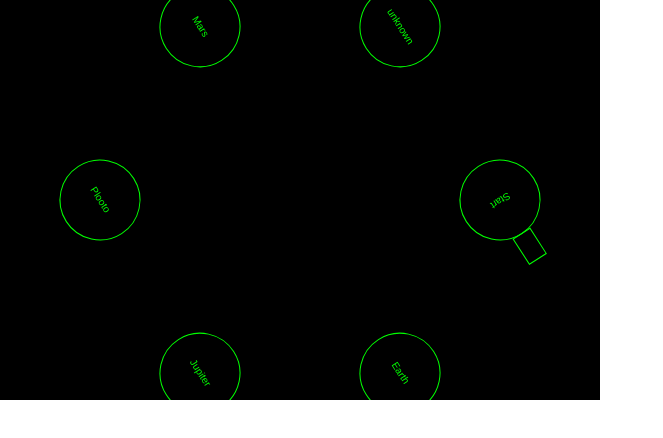
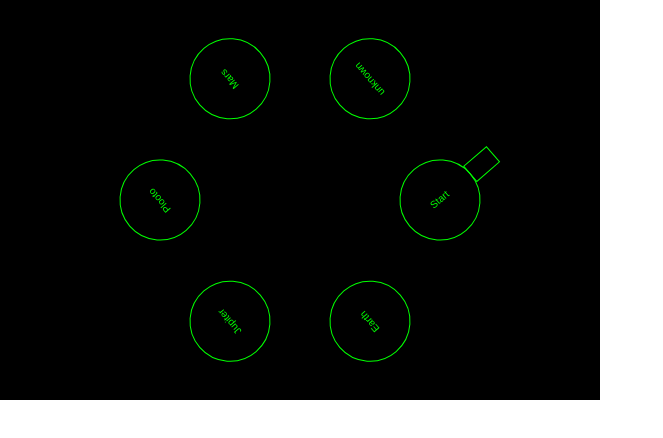
Before and after one commit to Bacher/beyond-gravity, a website: page index.html in a window 1280 px wide. Shown: the whole page, without its empty margins (0-663 px from the left). Drawn offline with nearby package versions, Linux system fonts and the light colour scheme.

Commit message:
model improvements

```diff
--- a/game.js
+++ b/game.js
@@ -5,61 +5,45 @@ var ctx = canvas.getContext('2d');
 var CANVAS_WIDTH = 600;
 var CANVAS_HEIGHT = 400;
 
+var SPACE_KEY = 32;
+
 var system = {
     spin: 0,
-    r: 200
+    r: 140
 };
 
-var player = {
-    state: 'onplanet',
-    onPlanet: 0,
-    landingSpin: 0,
-    force: {
-        x: 0,
-        y: 0
-    },
-    position: {
-        x: 0,
-        y: 0
-    }
-};
+var player = new Player();
 
 var planets = [
-    {
+    new Planet({
         spin: Math.PI / 2,
         position: 0,
-        radius: 40,
         name: 'Start'
-    },
-    {
+    }),
+    new Planet({
         spin: 0,
         position: Math.PI * 2 * 1 / 6,
-        radius: 40,
         name: 'Earth'
-    },
-    {
+    }),
+    new Planet({
         spin: 0,
         position: Math.PI * 2 * 2 / 6,
-        radius: 40,
         name: 'Jupiter'
-    },
-    {
+    }),
+    new Planet({
         spin: 0,
         position: Math.PI * 2 * 3 / 6,
-        radius: 40,
         name: 'Plooto'
-    },
-    {
+    }),
+    new Planet({
         spin: 0,
         position: Math.PI * 2 * 4 / 6,
-        radius: 40,
         name: 'Mars'
-    },
-    {
+    }),
+    new Planet({
         spin: 0,
-        position: Math.PI * 2 * 5 / 6,
-        radius: 40
-    }
+        position: Math.PI * 2 * 5 / 6
+    })
 ];
 
 function render() {
@@ -68,71 +52,28 @@ function render() {
     ctx.save();
 
     ctx.translate(CANVAS_WIDTH / 2, CANVAS_HEIGHT / 2);
-
-    ctx.lineWidth = 1;
-    ctx.strokeStyle = '#0F0';
-
-    ctx.fillStyle = '#0F0';
-    ctx.textAlign = 'center';
-    ctx.textBaseline = 'middle';
-
     //ctx.translate(0, system.r * 1.4);
-
     ctx.rotate(system.spin);
 
     planets.forEach(function(planet) {
-
-        var planetPosition = calcPlanetPosition(system.r, planet.position);
-
         ctx.save();
-
-        ctx.translate(planetPosition.x, planetPosition.y);
-
-        ctx.rotate(planet.spin);
-
-        ctx.beginPath();
-        ctx.arc(0, 0, planet.radius, 0, Math.PI * 2, false);
-        ctx.stroke();
-
-        ctx.rotate(-system.spin);
-        ctx.fillText(planet.name || 'unknown', 0, 0);
-
+        planet.draw();
         ctx.restore();
-
     });
 
-    if (player.state === 'onplanet') {
-        ctx.save();
-        var playerPlanet = planets[player.onPlanet];
-
-        var planetPosition = calcPlanetPosition(system.r, playerPlanet.position);
-
-        ctx.translate(planetPosition.x, planetPosition.y);
-        ctx.rotate(playerPlanet.spin + player.landingSpin);
-
-        ctx.translate(0, -playerPlanet.radius);
-
-        ctx.strokeRect(-10, -30, 20, 30);
-
-        ctx.restore();
-    } else if (player.state === 'flying') {
-
-        ctx.save();
-
-        ctx.translate(player.position.x, player.position.y);
-
-        ctx.strokeRect(-10, -15, 20, 30);
-
-        ctx.restore();
-    }
+    ctx.save();
+    player.draw();
+    ctx.restore();
 
     ctx.restore();
 
 }
 
 setInterval(function() {
-    planets.forEach(function(planet) {
-        planet.spin += 0.02;
+    planets.forEach(function(planet, i) {
+        if (player.state !== 'jumping' || player.onPlanet !== i) {
+            planet.spin += planet.spinSpeed;
+        }
     });
 
     if (player.state === 'flying') {
@@ -140,24 +81,47 @@ setInterval(function() {
 
         player.position.x += player.force.x;
         player.position.y += player.force.y;
+
+        var planetIndex;
+        if ((planetIndex = player.checkCollision(planets))) {
+
+            var planet = planets[planetIndex];
+            player.state = 'onplanet';
+            player.onPlanet = planetIndex;
+
+            player.landingSpin = Math.atan(player.force.y / player.force.x) - planet.spin;
+
+            console.log(player);
+        }
     }
 
     render();
 }, 100);
 
 document.addEventListener('keydown', function(e) {
-    if (e.which === 32) {
+    if (e.which === SPACE_KEY) {
         e.preventDefault();
 
-        var planet = planets[player.onPlanet];
-
-        player.force.x = 11 * Math.sin(planet.spin);
-        player.force.y = - 11 * Math.cos(planet.spin);
-
-        //player.position.x;
-        //player.position.y;
-
-        player.state = 'flying'
-
+        player.state = 'jumping';
     }
 });
+
+document.addEventListener('keyup', function(e) {
+    if (e.which === SPACE_KEY) {
+        e.preventDefault();
+
+        if (player.state === 'jumping') {
+            var planet = planets[player.onPlanet];
+
+            var pos = planet.getPlayerPosition(player);
+
+            player.position.x = pos.position.x;
+            player.position.y = pos.position.y;
+
+            player.force.x = player.jumpPower * Math.cos(pos.direction);
+            player.force.y = player.jumpPower * Math.sin(pos.direction);
+
+            player.state = 'flying'
+        }
+    }
+});
--- a/index.html
+++ b/index.html
@@ -9,7 +9,10 @@
 
     <canvas id="cnv" width="600" height="400" class="game"></canvas>
 
+    <script src="bower_components/lodash/lodash.min.js"></script>
     <script src="helpers.js"></script>
+    <script src="planet.js"></script>
+    <script src="player.js"></script>
     <script src="game.js"></script>
 
 </body>
--- /dev/null
+++ b/planet.js
@@ -0,0 +1,56 @@
+
+function Planet(opt) {
+    this.spin = opt.spin || 0;
+    this.position = opt.position || 0;
+    this.name = opt.name || 'unknown';
+    this.spinSpeed = 0.08;
+    this.radius = opt.radius || 40;
+
+    this.size = {};
+    this.size.x = this.size.y = this.radius * 2;
+}
+
+Planet.prototype.draw = function() {
+    var planetPosition = calcPlanetPosition(system.r, this.position);
+
+    ctx.save();
+
+    ctx.translate(planetPosition.x, planetPosition.y);
+
+    ctx.rotate(this.spin);
+
+    ctx.beginPath();
+    ctx.arc(0, 0, this.radius, 0, Math.PI * 2, false);
+
+    ctx.lineWidth = 1;
+    ctx.strokeStyle = '#0F0';
+    ctx.stroke();
+
+    ctx.rotate(-system.spin);
+
+    ctx.fillStyle = '#0F0';
+    ctx.textAlign = 'center';
+    ctx.textBaseline = 'middle';
+    ctx.fillText(this.name, 0, 0);
+
+    ctx.restore();
+};
+
+Planet.prototype.calcPosition = function() {
+    return calcPlanetPosition(system.r, this.position);
+};
+
+Planet.prototype.getPlayerPosition = function(player) {
+    var planetPosition = this.calcPosition();
+
+    var playerPositionOnPlanet =
+        calcPlanetPosition(this.radius + player.size.y / 2, player.landingSpin + this.spin);
+
+    return {
+        position: {
+            x: planetPosition.x + playerPositionOnPlanet.x,
+            y: planetPosition.y + playerPositionOnPlanet.y
+        },
+        direction: player.landingSpin + this.spin
+    }
+};
--- /dev/null
+++ b/player.js
@@ -0,0 +1,94 @@
+
+function Player(opt) {
+    this.size = {
+        x: 20,
+        y: 30
+    };
+
+    this.jumpPower = 10;
+
+    this.state = 'onplanet';
+    this.onPlanet = 0;
+    this.landingSpin = 0;
+
+    this.force = {
+        x: 0,
+        y: 0
+    };
+
+    this.position = {
+        x: 0,
+        y: 0
+    };
+}
+
+Player.prototype.draw = function() {
+    ctx.lineWidth = 1;
+    ctx.strokeStyle = '#0F0';
+
+    if (this.state === 'onplanet' || this.state === 'jumping') {
+        var planet = planets[this.onPlanet];
+
+        var position = planet.getPlayerPosition(this);
+
+        ctx.translate(position.position.x, position.position.y);
+
+        ctx.rotate(position.direction);
+
+        ctx.strokeRect(-15, -10, 30, 20);
+
+    } else if (this.state === 'flying') {
+
+        ctx.translate(this.position.x, this.position.y);
+
+        ctx.rotate(Math.atan(player.force.y / player.force.x));
+
+        ctx.strokeRect(-15, -10, 30, 20);
+
+    }
+};
+
+Player.prototype.checkCollision = function(planets) {
+    var that = this;
+    var ii;
+
+    if (planets.some(function(planet, i) {
+        if (i !== that.onPlanet) {
+            ii = i;
+            var pl = {
+                position: planet.calcPosition(),
+                size: planet.size
+            };
+
+            return checkCollision(that, pl);
+        }
+    })) {
+        return ii;
+    }
+};
+
+
+function checkCollision(one, two) {
+    if (one === two) {
+        return false;
+    }
+
+    var byX = checkCollisionByAxis('x', one, two);
+    var byY = checkCollisionByAxis('y', one, two);
+
+    return byX && byY;
+}
+
+function checkCollisionByAxis(axis, object1, object2) {
+
+    var size1 = object1.size[axis];
+
+    var size2 = object2.size[axis];
+
+    var pos1 = object1.position[axis] - size1 / 2;
+    var pos2 = object2.position[axis] - size2 / 2;
+
+    var delta = pos2 - pos1;
+
+    return (delta > 0 && delta < size1 || delta < 0 && -delta < size2);
+}
```
Also changed, not shown: bower.json (added, +21 -0 lines), 1 other file.
